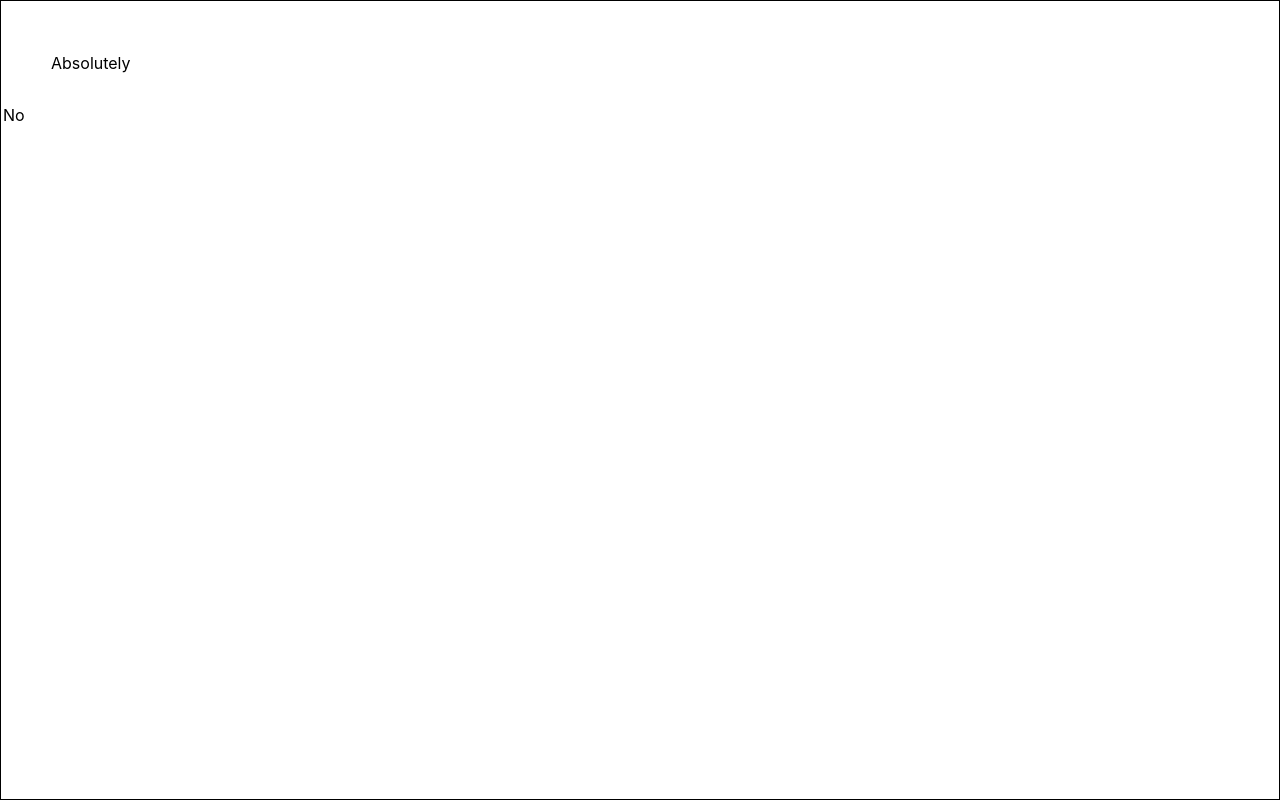
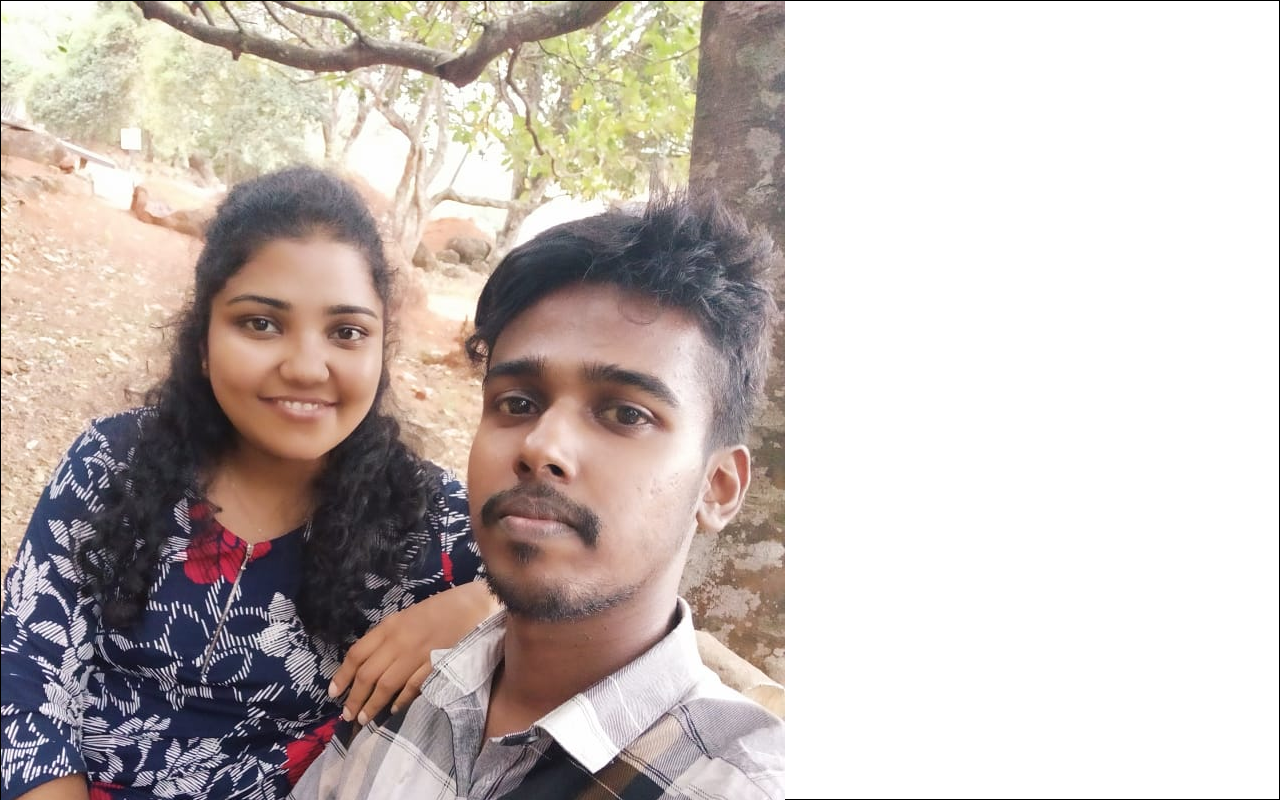
Before and after one commit to Ravindu007/Lv, a React (Vite) app in the folder frontend/: page / in a window 1280 px wide. Both pictures are taken after a click on the element "Absolutely". Shown: the top 800 px of the page. Built offline with nearby package versions, Linux system fonts and the light colour scheme.

Commit message:
image added

```diff
--- a/frontend/src/Components/MainDiv.tsx
+++ b/frontend/src/Components/MainDiv.tsx
@@ -6,6 +6,7 @@ const MainDiv = () => {
   const [fontSize, setFontSize] = useState<number>(0);
   const [padding, setPadding] = useState<number>(50);
   const [arrayIndex, setArrayIndex] = useState<number>(0);
+  const [buttonVisibility, setButtonVisibility] = useState<boolean>(true);
 
   const nameArray: string[] = [
     "Absolutely",
@@ -17,17 +18,25 @@ const MainDiv = () => {
     "No doubt",
     "Absolutely yes",
     "For sure",
-    "Certainly, why not"
-  ];;
+    "Certainly, why not",
+  ];
+
+  const handleSuccess = () => {
+    setButtonVisibility(false);
+  };
 
   return (
     <div className="flex justify-center items-center h-full border-2">
+      {buttonVisibility ?
+      <div className="button-section flex justify-center items-center h-full">
       <LvButton
         dimensions={size}
         // fontSize={fontSize}
         name={nameArray[arrayIndex]}
         padding={padding}
-        onClick={() => {}}
+        onClick={() => {
+          handleSuccess();
+        }}
       ></LvButton>
       <LvButton
         onClick={() => {
@@ -44,6 +53,11 @@ const MainDiv = () => {
         }}
         name="No"
       ></LvButton>
+    </div> :
+    <div>
+      <img src="/images/p1.jpg" alt="" />
+    </div>
+    }
     </div>
   );
 };
```
Also changed, not shown: frontend/public/images/p1.jpg (added).
